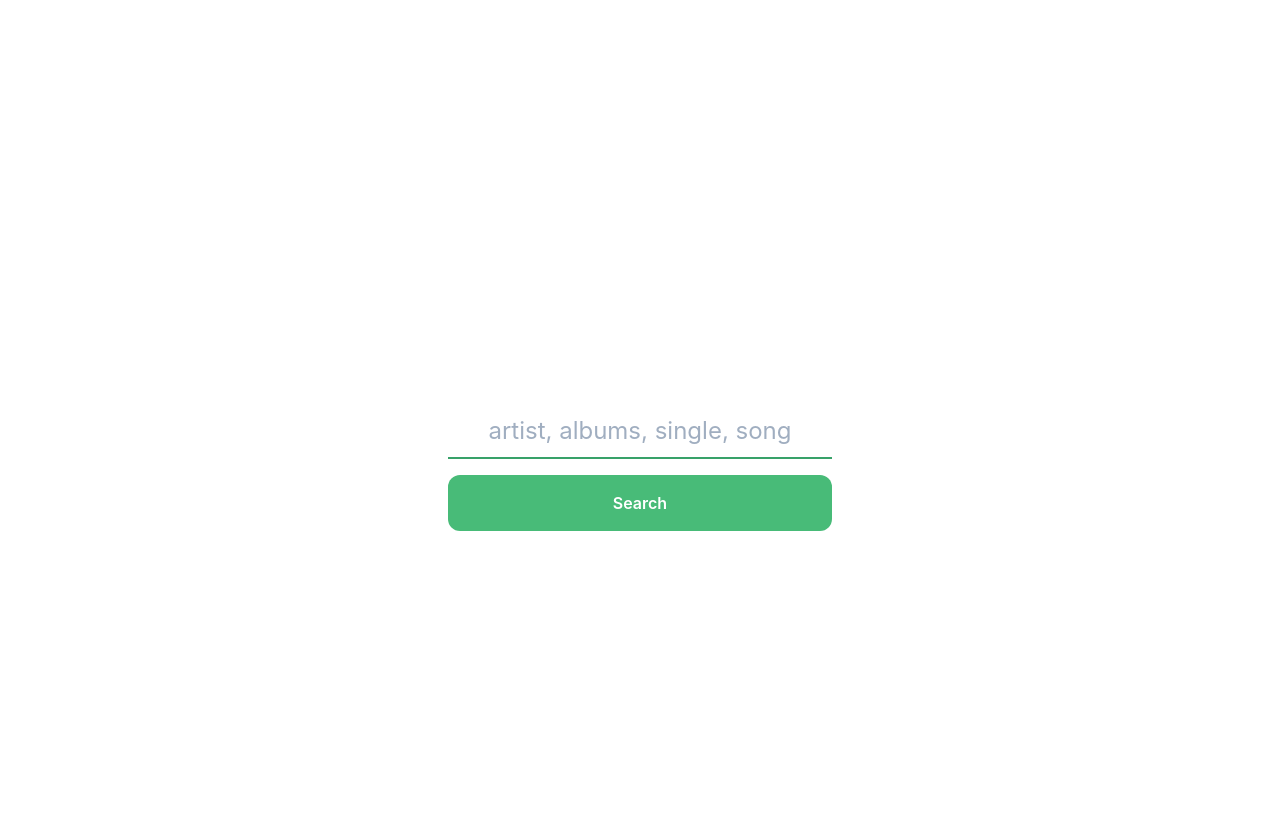
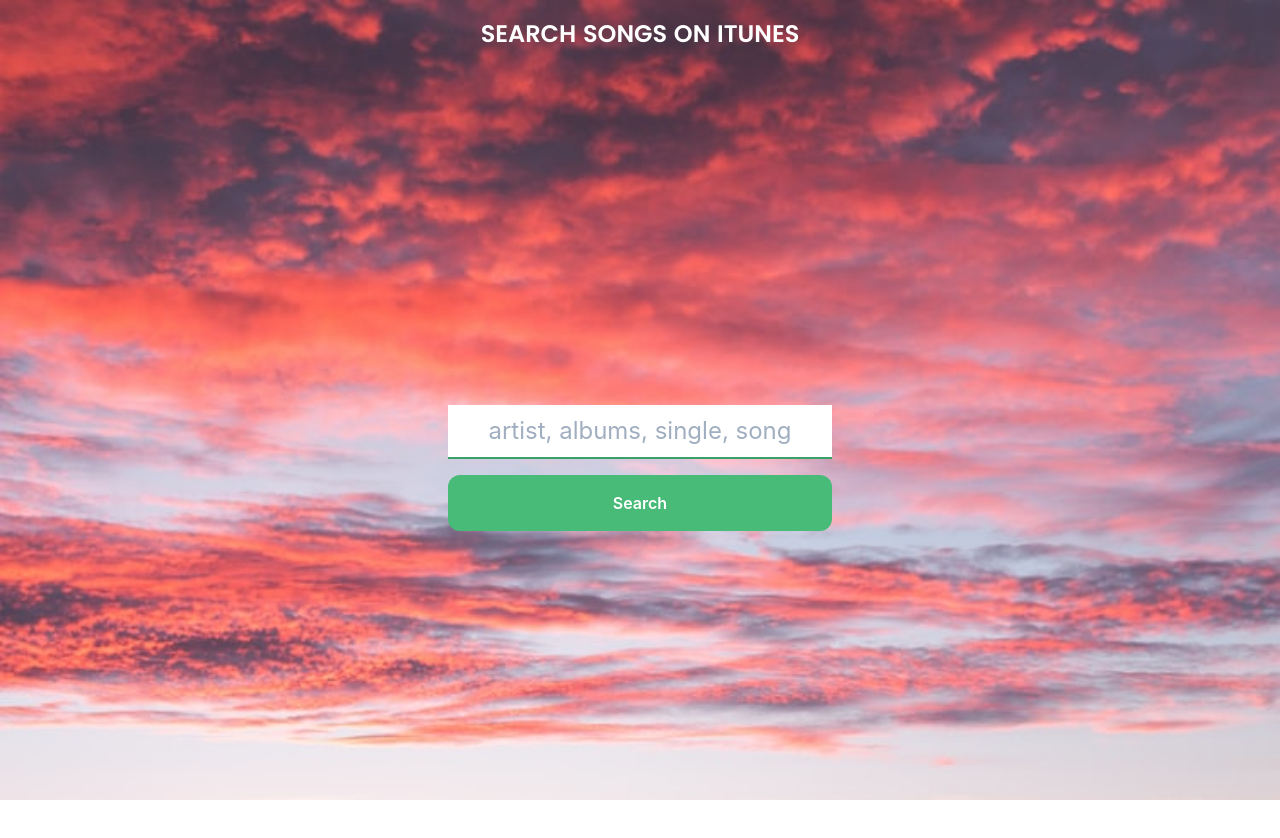
Before and after one commit to ashalfarhan/itunes-search, a Nuxt app: page / in a window 1280 px wide. Shown: the top 838 px of the page. After the commit the page ends 800 px from the top, so only its background shows below. Built offline with nearby package versions, Linux system fonts and the light colour scheme.

Commit message:
set bg and sizing main component

```diff
--- a/layouts/default.vue
+++ b/layouts/default.vue
@@ -1,5 +1,5 @@
 <template>
-  <div>
+  <div class="main h-screen overflow-x-hidden w-screen">
     <app-header />
     <Nuxt />
   </div>
@@ -16,6 +16,15 @@ html {
   -moz-osx-font-smoothing: grayscale;
   -webkit-font-smoothing: antialiased;
   box-sizing: border-box;
+  padding: 0;
+  margin: 0;
+}
+
+.main {
+  background-image: url("/bg0.jpg");
+  background-repeat: no-repeat;
+  background-position: center top;
+  background-size: cover;
 }
 
 *,
```
